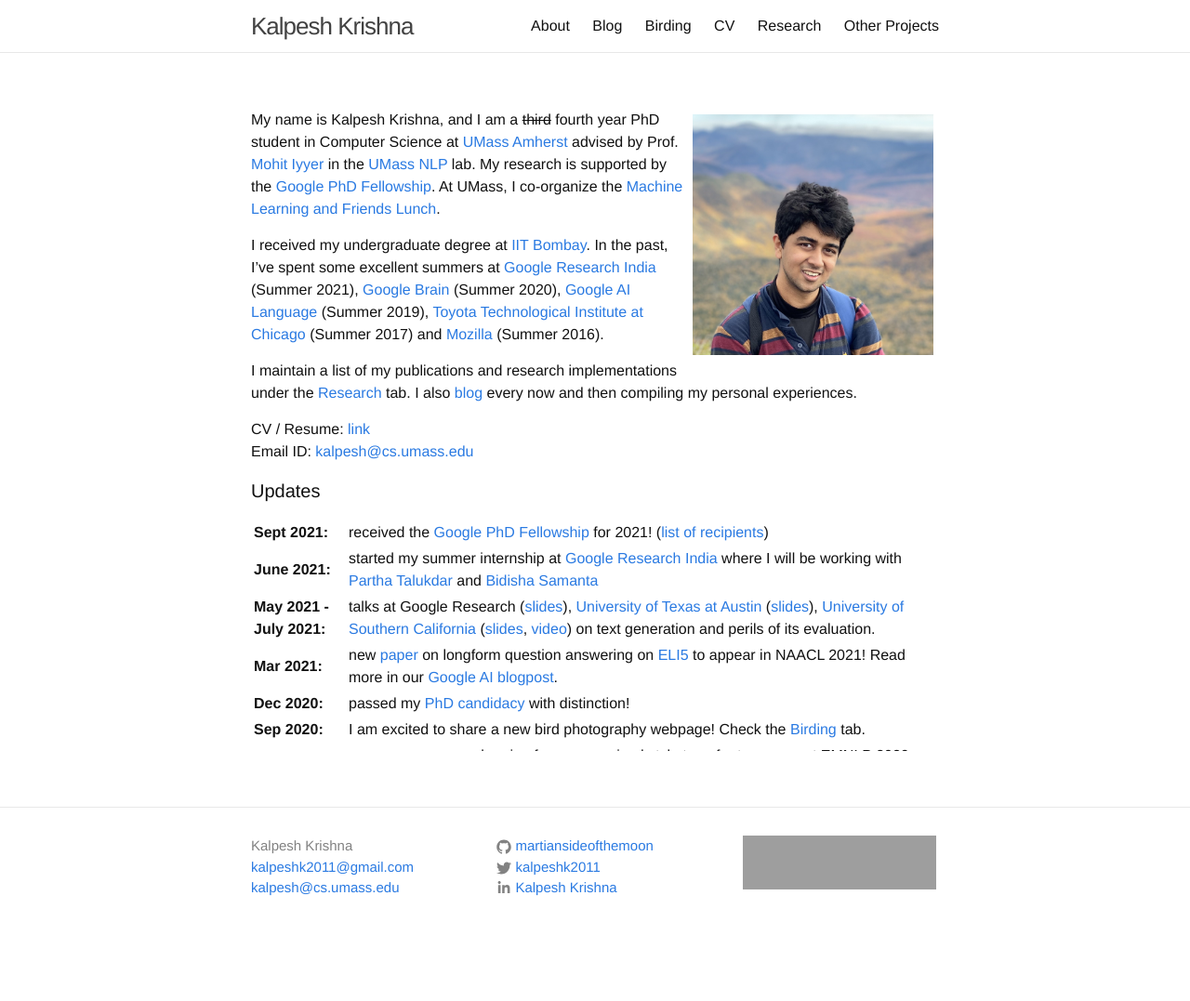
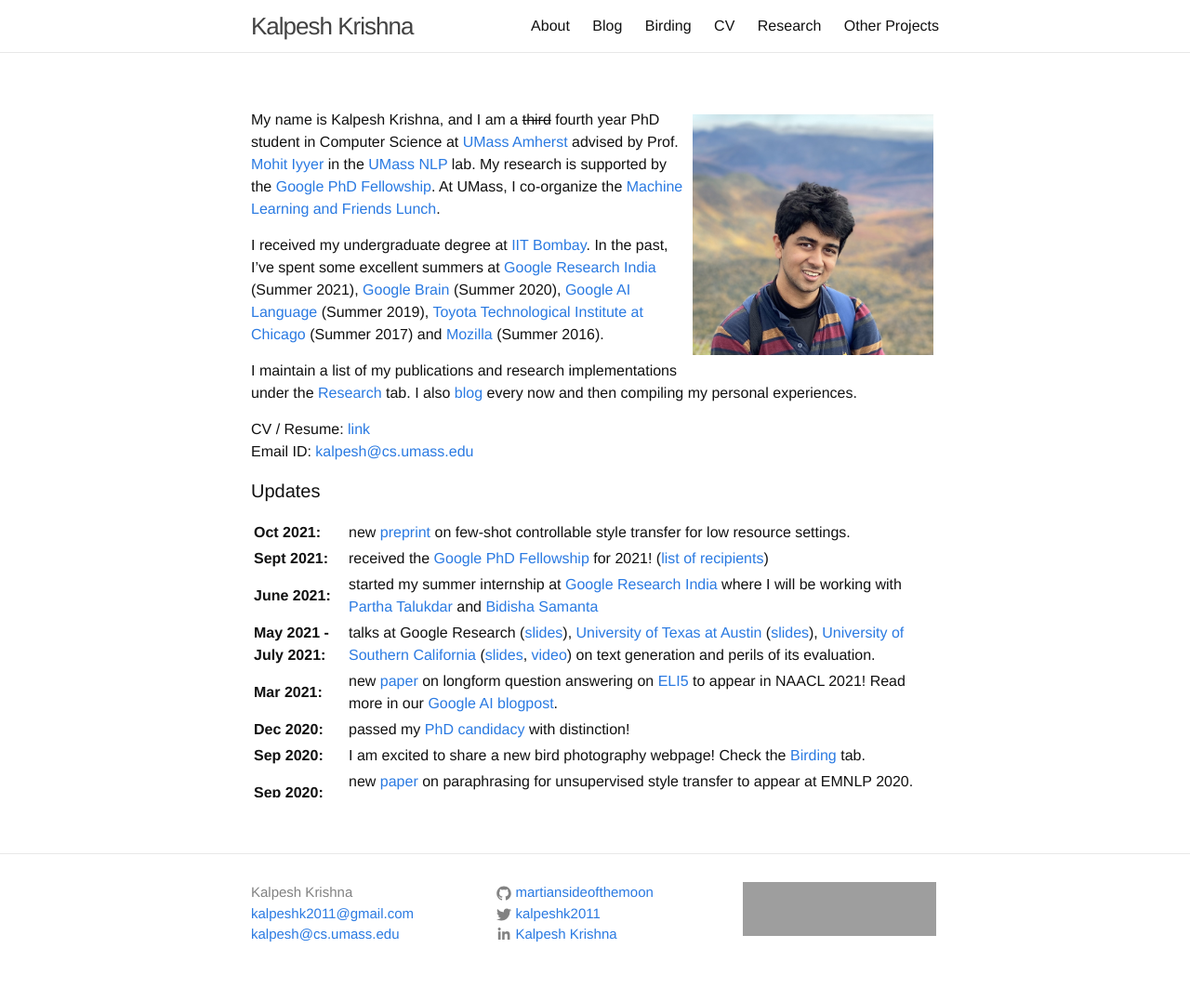
Before and after one commit to martiansideofthemoon/martiansideofthemoon.github.io, a Jekyll site: the page built from index.md, in a window 1280 px wide. Shown: the whole page at 93% size. Built offline with Jekyll 4.4.1, drawn with Linux system fonts in a browser that asks for light colours; comment, search, counter and statistics services are not loaded; before the commit the page ends 1027 px from its top, so only the background shows below that; grey boxes are pictures that could not be loaded.

Commit message:
Update index.md

```diff
--- a/index.md
+++ b/index.md
@@ -16,10 +16,11 @@ Email ID: [kalpesh@cs.umass.edu](mailto:kalpesh@cs.umass.edu)
 
 #### Updates
 
-<div style="height:250px;overflow:auto;">
+<div style="height:300px;overflow:auto;">
 <table>
 <col width="100px">
 <col width="630px">
+  <tr><td><b>Oct 2021:</b></td><td>new <a href="https://arxiv.org/abs/2110.07385">preprint</a> on few-shot controllable style transfer for low resource settings.</td></tr>
 <tr><td><b>Sept 2021:</b></td><td>received the <a href="https://research.google/outreach/phd-fellowship/">Google PhD Fellowship</a> for 2021! (<a href="https://research.google/outreach/phd-fellowship/recipients/?category=2021">list of recipients</a>)</td></tr>
 <tr><td><b>June 2021:</b></td><td>started my summer internship at <a href="https://research.google/locations/india/">Google Research India</a> where I will be working with <a href="http://talukdar.net/">Partha Talukdar</a> and <a href="https://sites.google.com/view/bidisha-samanta/">Bidisha Samanta</a></td></tr>
 <tr><td><b>May 2021 - July 2021:</b></td><td>talks at Google Research (<a href="https://docs.google.com/presentation/d/1kkl0fGbhEqWnUDkcSbFsDWIKnojlR_HFiCvhAhXW2Uk/edit?usp=sharing">slides</a>), <a href="https://sites.google.com/view/utnlpsummerseminar/home">University of Texas at Austin</a> (<a href="https://docs.google.com/presentation/d/1eAV7Sn8KtT095YabkYtdcRKbWOUwwfmHazbQCjCTqSM/edit?usp=sharing">slides</a>), <a href="https://nlg.isi.edu/nl-seminar/">University of Southern California</a> (<a href="https://docs.google.com/presentation/d/11kg2-h7asnAvnTe4PPUPup4H8W0XpCmqbcsx_AATKlI/edit?usp=sharing">slides</a>, <a href="https://youtu.be/bv95xMBZO_U">video</a>) on text generation and perils of its evaluation.</td></tr>
```
